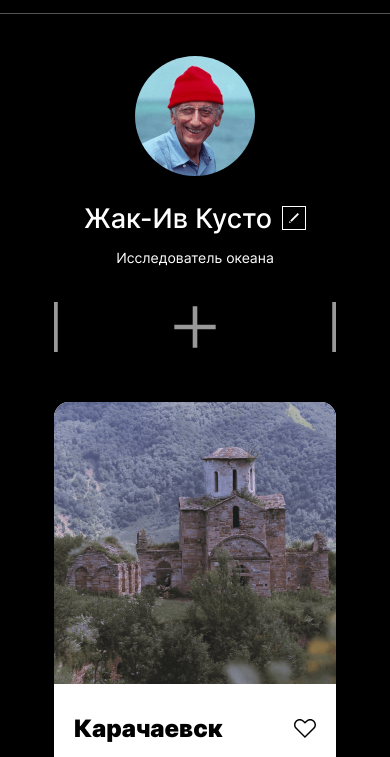
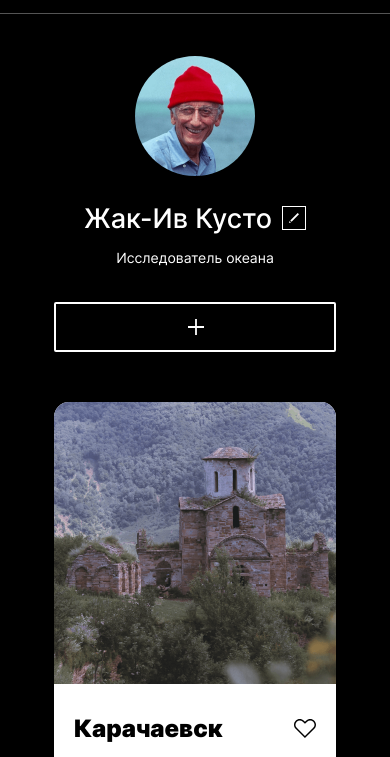
Before and after one commit to SergeyVorobyov31/mesto, a plain HTML site: page index.html in a window 390 px wide. In both pictures the pointer is over the button 195 px from the left and 410 px from the top of the page. Shown: the part 83-840 px from the top of the page. Drawn offline with Linux system fonts and the light colour scheme.

Commit message:
feat: Дополнить ReadMe ссылкой. fix: исправить изображение кнопи + для мобильныъ устройств

```diff
--- a/blocks/profile/__add-button/profile__add-button.css
+++ b/blocks/profile/__add-button/profile__add-button.css
@@ -17,6 +17,7 @@
     background-image: url(../../../images/Add_Button_hover.svg);
     background-size: cover;
     background-repeat: no-repeat;
+    background-position: center;
     border: 0;
     cursor: pointer;
 }
@@ -27,4 +28,14 @@
         min-width: 282px;
         transition-duration: 0s;
     }
+
+    .profile__add-button:hover {
+        min-width: 282px;
+        min-height: 50px;
+        background-image: url(../../../images/Add_Button_width320.svg);
+        background-size: cover;
+        background-repeat: no-repeat;
+        border: 0;
+        cursor: pointer;
+    }
 }
```
Also changed, not shown: README.md.
